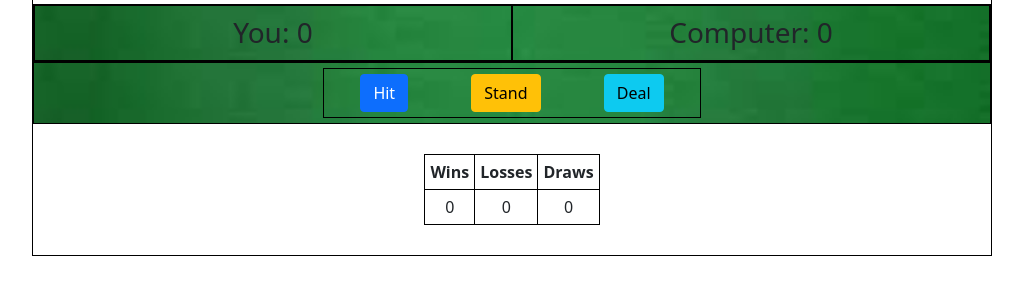
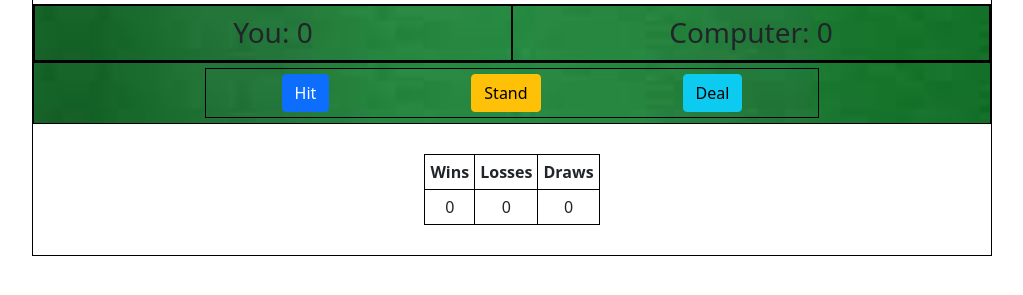
Before and after one commit to omsatam/Javascript-projects, a plain HTML site: page BlackJack/index.html in a window 1280 px wide. Shown: the part 111-406 px from the top of the page, without its empty margins (128-1151 px from the left). Drawn offline with nearby package versions, Linux system fonts and the light colour scheme.

Commit message:
Update style.css

```diff
--- a/BlackJack/static/css/style.css
+++ b/BlackJack/static/css/style.css
@@ -61,7 +61,7 @@
     display: flex;
     margin: auto;
     justify-content: space-around;
-    width: 40%;
+    width: 65%;
     padding: 5px;
 }
 thead,tbody,th,td{
```
